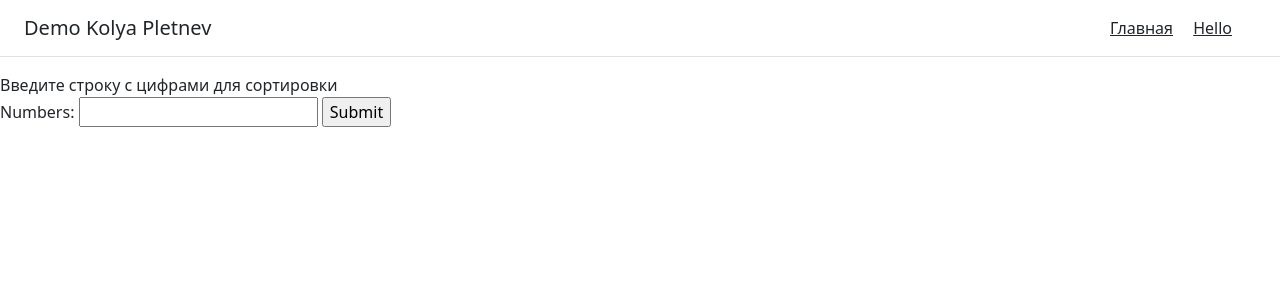
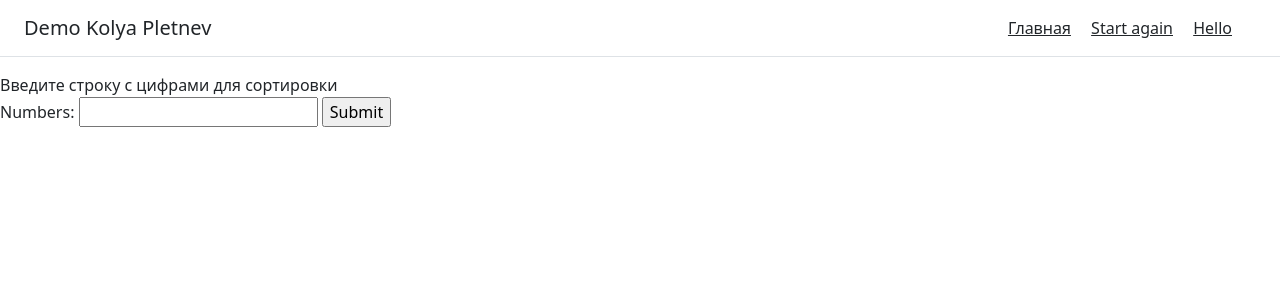
Before and after one commit to Alexandr-Pletnev/python-kolya, a Flask app: page / in a window 1280 px wide. Shown: the top 300 px of the page. Run offline with Flask 2, Linux system fonts and the light colour scheme.

Commit message:
Add Start again menu

```diff
--- a/templates/base.html
+++ b/templates/base.html
@@ -11,6 +11,7 @@
     <h5 class="my-0 me-md-auto font-weight-normal">Demo Kolya Pletnev</h5>
     <nav class="my-2 my-md-0 me-md-3">
         <a class="p-2 text-dark" href="/">Главная</a>
+        <a class="p-2 text-dark" href="/step">Start again</a>
         <a class="p-2 text-dark" href="/hello">Hello</a>
     </nav>
 </div>
```
